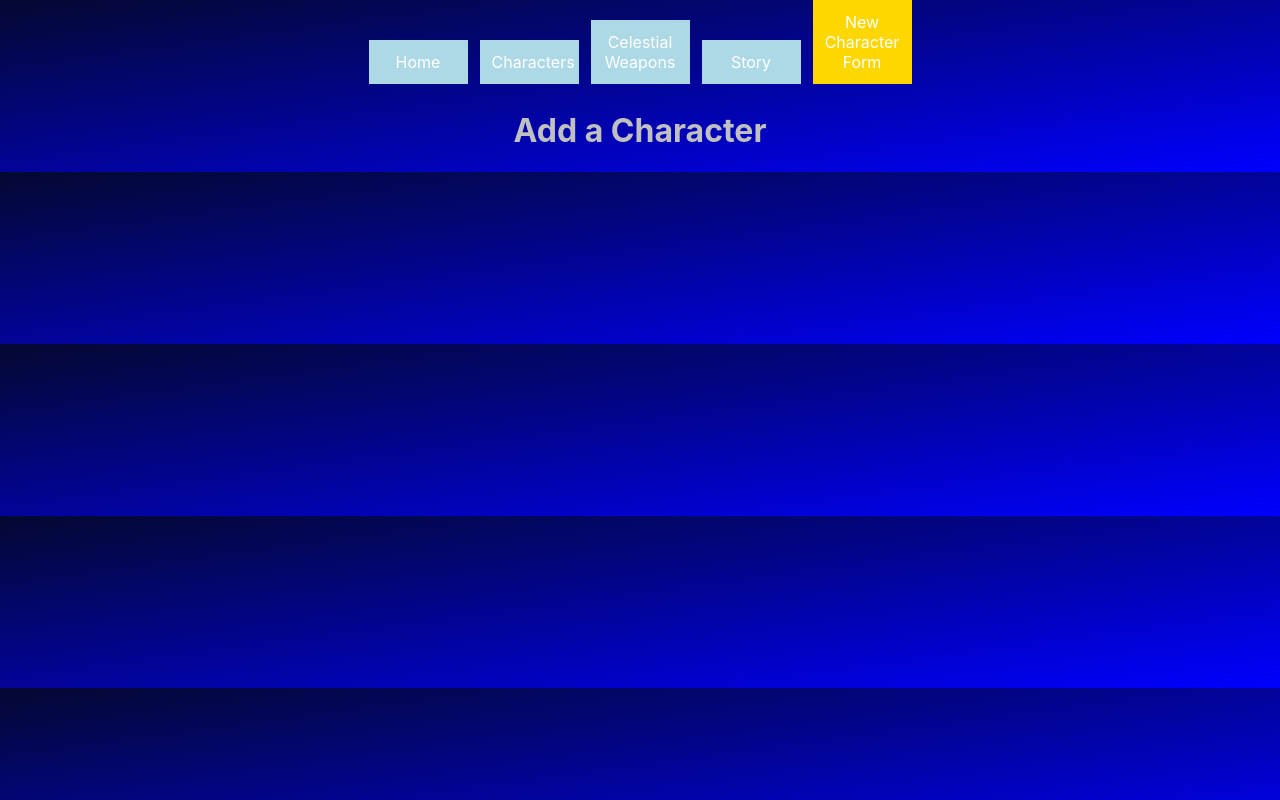
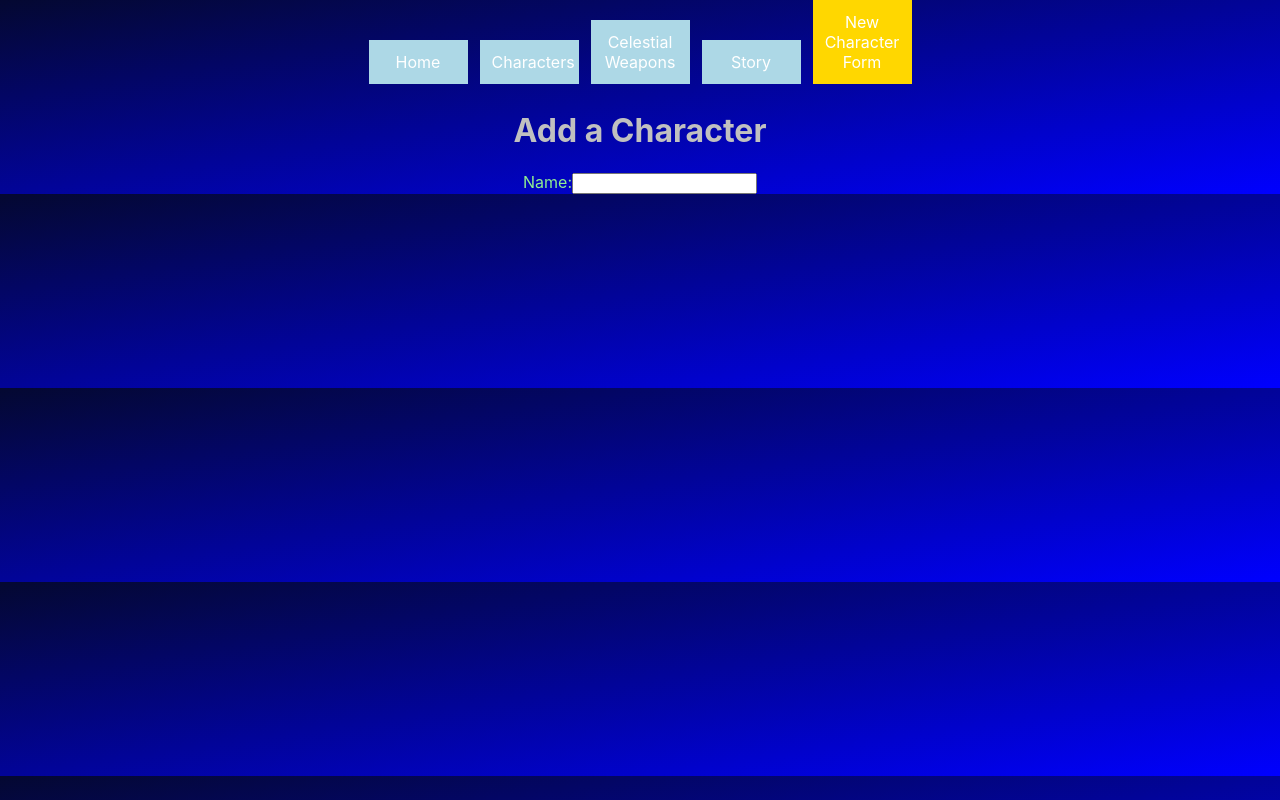
Before and after one commit to NewTechMike/final-fantasy-x-react, a React (Create React App) app: page /newchar in a window 1280 px wide. Built offline with nearby package versions, Linux system fonts and the light colour scheme; data requests are answered from the project's data file.

Commit message:
POST added

```diff
--- a/db.json
+++ b/db.json
@@ -41,12 +41,20 @@
       "name": "Rikku",
       "weapon": "claws",
       "celestial": "Godhand"
+    },
+    {
+      "id": 8
+    },
+    {
+      "id": 9
+    },
+    {
+      "id": 10
     }
   ],
   "story": [
     {
-        "began":
-        "The story of Final Fantasy X is told by Tidus, a sports star from the futuristic metropolis called Zanarkand. During a match, Tidus gets swept up to another world and joins Summoner Yuna and her friends on her journey to save the world of Spira from a rampaging monster known as Sin. Making their way toward the mythical Zanarkand while running into the corrupt undercurrent of Spira's society, Tidus holds onto the hope he will one day find his way back home."
+      "began": "The story of Final Fantasy X is told by Tidus, a sports star from the futuristic metropolis called Zanarkand. During a match, Tidus gets swept up to another world and joins Summoner Yuna and her friends on her journey to save the world of Spira from a rampaging monster known as Sin. Making their way toward the mythical Zanarkand while running into the corrupt undercurrent of Spira's society, Tidus holds onto the hope he will one day find his way back home."
     }
   ]
 }
--- a/src/App.css
+++ b/src/App.css
@@ -1,16 +1,11 @@
 .App {
   text-align: center;
 }
-
 
 body {
   width: 100%;
   height: 100%;
   background-image: Linear-gradient( to bottom right, rgb(4, 8, 49), blue);
-}
-
-./story{
-  font-size: 100;
 }
 
 .App-logo {
--- a/src/components/App.js
+++ b/src/components/App.js
@@ -30,11 +30,9 @@ function App() {
   },[]);
 
   const beginning = story.map((data)=>{
-    console.log("data: ", data)
     return data.began
     }
   )
-  console.log("story: ", beginning)
 
   const key = chars.map((char) =>{
     return char.id
@@ -51,7 +49,12 @@ function App() {
     }
   )
 
-  console.log("Names: ", names)
+  function handleAddNewChar(newChar){
+    setChars([...chars, newChar])
+    console.log("newChar: ", newChar)
+    console.log("newChars: ", chars)
+  }
+
   return (
     <div className="App">
       <NavBar />
@@ -69,7 +72,7 @@ function App() {
             <Story story={beginning}/>
           </Route>
           <Route path="/newchar">
-            <NewChar />
+            <NewChar onAddNewChar={handleAddNewChar}/>
           </Route>
         </Switch>
     </div>
--- a/src/components/NewChar.js
+++ b/src/components/NewChar.js
@@ -1,11 +1,41 @@
-import React from "react"
+import React, { useState } from "react"
 
-function NewChar(){
+function NewChar({onAddNewChar}){
+  const [newName, setNewName] = useState("");
+
+  function handleSubmit(event){
+    event.preventDefault();
+    const nameData = {
+      "name": newName
+    }; console.log("ND: ", nameData)
+
+  fetch("http://localhost:3000/final-fantasy-x", {
+    method: "POST",
+    header: {
+      "Content-Type": "application/json",
+    },
+    body: JSON.stringify(nameData),
+  })
+    .then((resp)=>resp.json())
+    .then((addName)=>onAddNewChar(addName))
+    console.log("newNamePost: ",newName)
+}
+
   return(
     <div>
       <h1 style={{color: "silver"}}>Add a Character</h1>
+    <form className="NewCharacter" onSubmit={handleSubmit}>
+      <label style={{color: "lightgreen"}}>
+        Name:
+        <input
+          type="text"
+          name="name"
+          value={newName}
+          onChange={(event) => setNewName(event.target.value)}
+        />
+      </label>
+    </form>
     </div>
-
   )
 }
 
```
Lines whose indentation alone changed are shown as unchanged.
